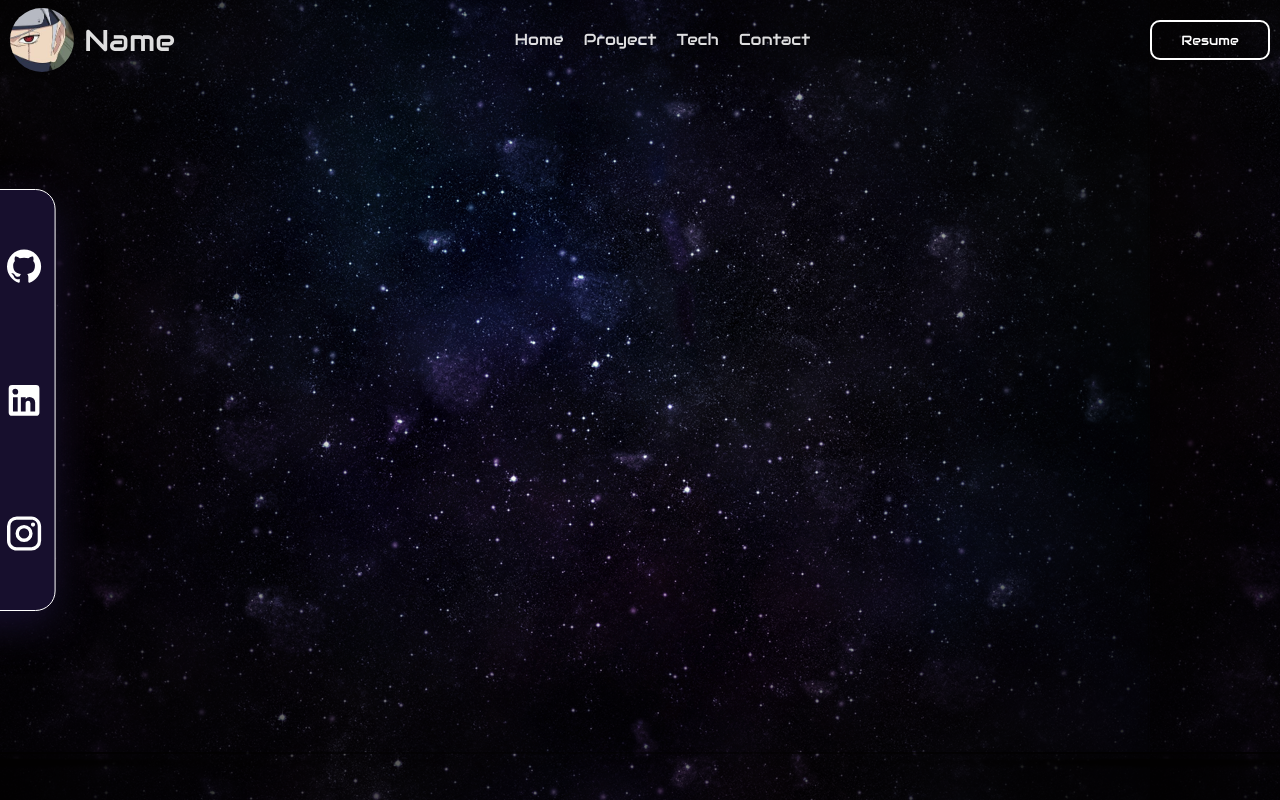
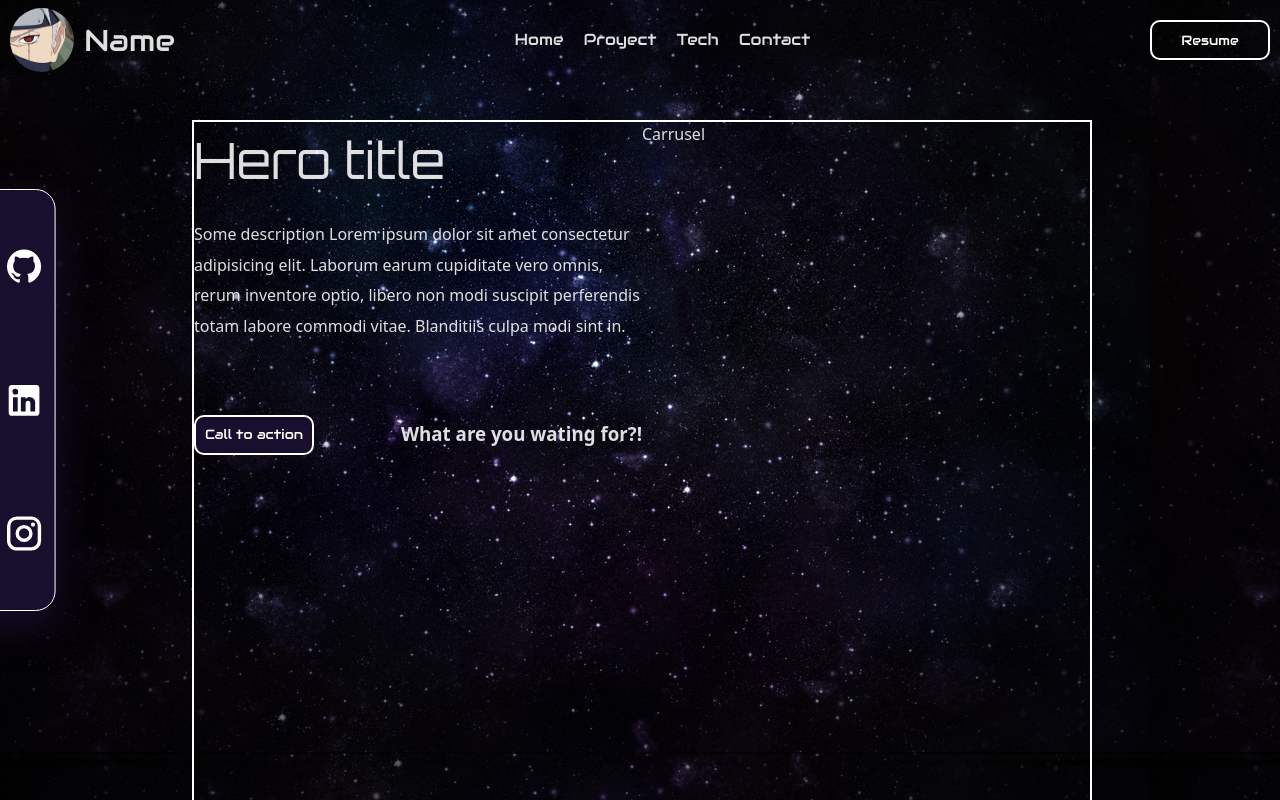
Before and after one commit to NorbertoZirio/Personal-Web, a React (Vite) app: page / in a window 1280 px wide. Shown: the top 800 px of the page. Built offline with nearby package versions, Linux system fonts and the light colour scheme.

Commit message:
Workind in hero secction
Still under development:
SVG funcionaliti, animated hover in li items,
animated hover in butons, animated entry of the
elements

```diff
--- a/src/App.jsx
+++ b/src/App.jsx
@@ -1,7 +1,24 @@
-import './styles/App.css'
+import "./styles/App.css";
+import useHandleResize from "./components/widthDetector";
+import Home from "./Home";
 
 function App() {
-  return <h1>Hello World!</h1>
+  const styles = {
+    main: {
+      border: "solid white 2px",
+      position: "absolute",
+      top: "120px",
+      left: useHandleResize ? "15%" : "10%",
+      width: useHandleResize ? "70%" : "80%",
+      height: `${3 * window.innerHeight - 120}px`,
+    },
+  };
+
+  return (
+    <main style={styles.main}>
+      <Home></Home>
+    </main>
+  );
 }
 
-export default App
+export default App;
--- /dev/null
+++ b/src/Home.jsx
@@ -0,0 +1,75 @@
+import useHandleResize from "./components/widthDetector";
+
+export default function Home() {
+  const isMovile = useHandleResize();
+
+  const styles = {
+    hero: {
+      display: "flex",
+      width: "100%",
+      flexDirection: isMovile ? "column" : "row",
+    },
+    text: {
+      width: isMovile ? "100%" : "50%",
+      height: isMovile
+        ? `${window.innerHeight - 120 - 0.6}px`
+        : `${window.innerHeight - 120}px`,
+      display: "flex",
+      flexDirection: "column",
+      justifyContent: "start",
+      textAlign: "left",
+    },
+  };
+
+  return (
+    <div style={styles.hero}>
+      <div style={styles.text}>
+        <h1
+          style={{
+            fontSize: "50px",
+            fontFamily: "Titulos",
+            margin: "0",
+          }}
+        >
+          Hero title
+        </h1>
+        <p
+          style={{
+                      marginTop: "5%",
+              lineHeight: "1.9"
+          }}
+        >
+          Some description Lorem ipsum dolor sit amet consectetur adipisicing
+          elit. Laborum earum cupiditate vero omnis, rerum inventore optio,
+          libero non modi suscipit perferendis totam labore commodi vitae.
+          Blanditiis culpa modi sint in.
+        </p>
+        <div
+          style={{
+            display: "flex",
+            justifyContent: "space-between",
+            marginTop: "10%",
+            alignItems: "center",
+          }}
+        >
+          <button
+            style={{
+              height: "40px",
+              aspectRatio: "3/1",
+              borderRadius: "10px",
+              color: "white",
+              fontFamily: "Branding",
+              fontWeight: "800",
+              backgroundColor: "#170F2D",
+              border: "solid white 2px",
+            }}
+          >
+            Call to action
+          </button>
+          <h3>What are you wating for?!</h3>
+        </div>
+      </div>
+      <div>Carrusel</div>
+    </div>
+  );
+}
--- a/src/components/header.jsx
+++ b/src/components/header.jsx
@@ -1,14 +1,8 @@
-import { useEffect, useState } from "react";
-import '../styles/header.css'
+import "../styles/header.css";
+import useHandleResize from "./widthDetector";
 
 export default function Header() {
-  const [isMovile, setIsMovile] = useState(window.innerWidth < 768);
-
-  useEffect(() => {
-    const resize = () => setIsMovile(window.innerWidth < 768);
-    window.addEventListener("resize", resize);
-    return () => window.removeEventListener("resize", resize);
-  }, []);
+  const isMovile = useHandleResize();
 
   const styles = {
     container: {
@@ -24,7 +18,7 @@ export default function Header() {
       marginLeft: isMovile ? "5px" : "10px",
       alignItems: "center",
       gap: isMovile ? "5px" : "10px",
-      height: "100%"
+      height: "100%",
     },
     name: {
       fontFamily: "Branding",
@@ -52,7 +46,7 @@ export default function Header() {
             borderRadius: "1000px",
             height: "80%",
             aspectRatio: "1/1",
-            objectFit: "cover"
+            objectFit: "cover",
           }}
           src="/acount-image.jpeg"
           alt="icono"
--- /dev/null
+++ b/src/components/widthDetector.jsx
@@ -0,0 +1,14 @@
+import { useState, useEffect } from "react";
+
+
+export default function useHandleResize() {
+    const [isMovile, setIsMovile] = useState(window.innerWidth < 768)
+
+    useEffect(() => {
+        const resize = () => setIsMovile(window.innerWidth < 768);
+        window.addEventListener("resize", resize);
+        return () => window.removeEventListener("resize", resize);
+    }, []);
+
+    return isMovile
+}
--- a/src/main.jsx
+++ b/src/main.jsx
@@ -9,5 +9,6 @@ createRoot(document.getElementById("root")).render(
   <StrictMode>
     <Header></Header>
     <Sidebar></Sidebar>
+    <App></App>
   </StrictMode>
 );
```
